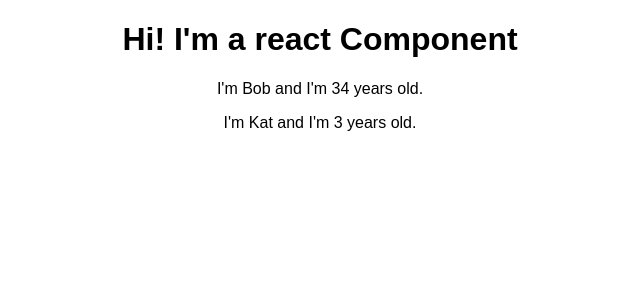
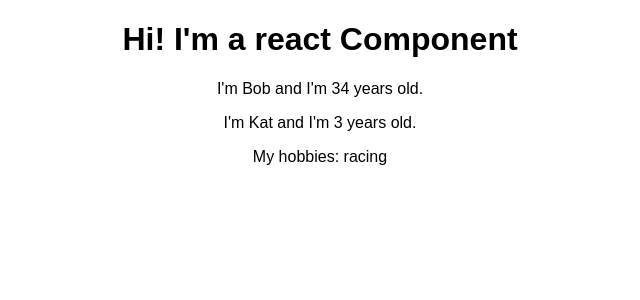
Before and after one commit to SanazME/ReactMiniProjects, a React (Create React App) app in the folder react-complete-guide/: page / in a window 1280 px wide. Shown: the top 300 px of the page, without its empty margins (320-960 px from the left). Built offline with nearby package versions, Linux system fonts and the light colour scheme.

Commit message:
Access props.children

```diff
--- a/react-complete-guide/src/Person/Person.js
+++ b/react-complete-guide/src/Person/Person.js
@@ -1,7 +1,12 @@
 import React from 'react'
 
 const person = (props) => {
-    return <p>I'm {props.name} and I'm {props.age} years old.</p>
+    return (
+        <div>
+            <p>I'm {props.name} and I'm {props.age} years old.</p>
+            <p>{props.children}</p>
+        </div>
+    )
 }
 
 export default person;
```
